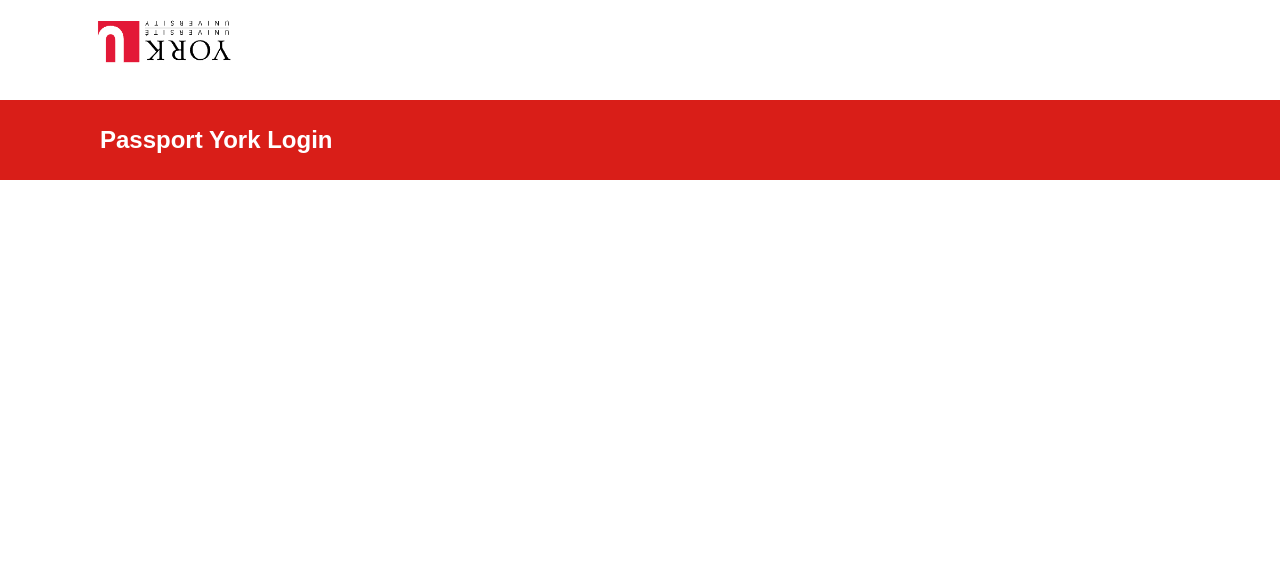
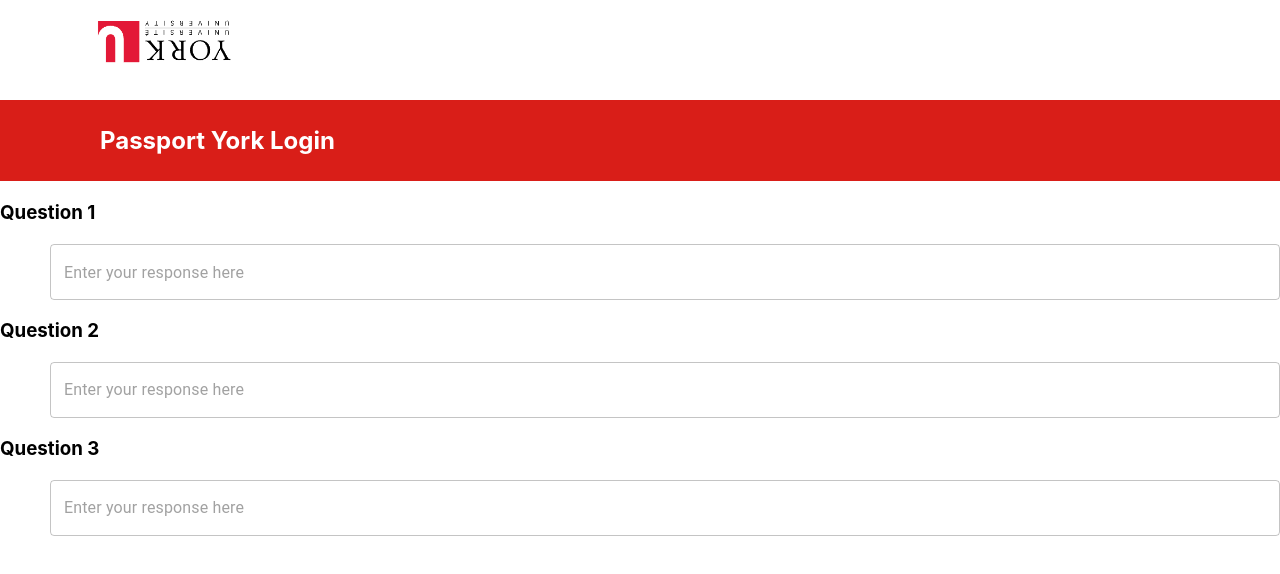
Before and after one commit to Hon139/ExcessiveAuthentication-, a React (Create React App) app in the folder auth-frontend/: page /vibe in a window 1280 px wide. Shown: the top 574 px of the page. Built offline with nearby package versions, Linux system fonts and the light colour scheme.

Commit message:
vibe check boiler plate w/ some styling

```diff
--- a/auth-frontend/src/pages/pages.css
+++ b/auth-frontend/src/pages/pages.css
@@ -161,3 +161,12 @@
     width: 60%;
     height: auto;
   }
+
+  .vibe-check {
+    height: auto;
+  }
+
+  .prompt-box {
+    margin-left: 50px;
+    margin-top: 20px;
+  }
--- a/auth-frontend/src/pages/vibe.js
+++ b/auth-frontend/src/pages/vibe.js
@@ -1,11 +1,27 @@
 import React, { useState, useEffect } from 'react';
 import logo from '../components/YorkU_logo.png';
+import TextField from '@mui/material/TextField';
 import './pages.css';
 
 function Vibe() {
 
+  const [Q1res, setQ1Res] = useState("")
+  const [Q2res, setQ2Res] = useState("")
+  const [Q3res, setQ3Res] = useState("")
+
+  const handleQ1res = (e) => {
+    setQ1Res(e.target.value)
+  }
+  const handleQ2res = (e) => {
+    setQ2Res(e.target.value)
+  }
+
+  const handleQ3res = (e) => {
+    setQ3Res(e.target.value)
+  }
+
   return (
-    <div className="MathAuth">
+    <div className="vibe-check">
       <header className="Banner_Logo">
         <img src={logo} className="org-logo" alt="York University Logo" />
       </header>
@@ -14,6 +30,42 @@
         <h1 className="passport-text">Passport York Login</h1>
       </div>
 
+      <h3>Question 1</h3>
+      <div className="prompt-box">
+        <TextField
+          fullWidth
+          multiline
+          required
+          //label = {Q1res}
+          onChange = {handleQ1res}
+          placeholder = "Enter your response here"
+         />
+      </div>
+
+      <h3>Question 2</h3>
+      <div className="prompt-box">
+        <TextField
+          fullWidth
+          multiline
+          required
+          //label = {Q2res}
+          onChange = {handleQ2res}
+          placeholder = "Enter your response here"
+         />
+      </div>
+
+      <h3>Question 3</h3>
+      <div className="prompt-box">
+        <TextField
+          fullWidth
+          multiline
+          required
+          //label = {Q3res}
+          onChange = {handleQ3res}
+          placeholder = "Enter your response here"
+         />
+      </div>
+
 
     </div>
   );
```
Also changed, not shown: auth-frontend/package.json (+9 -0 lines), 1 other file (tests, documents, lock files or other folders).
